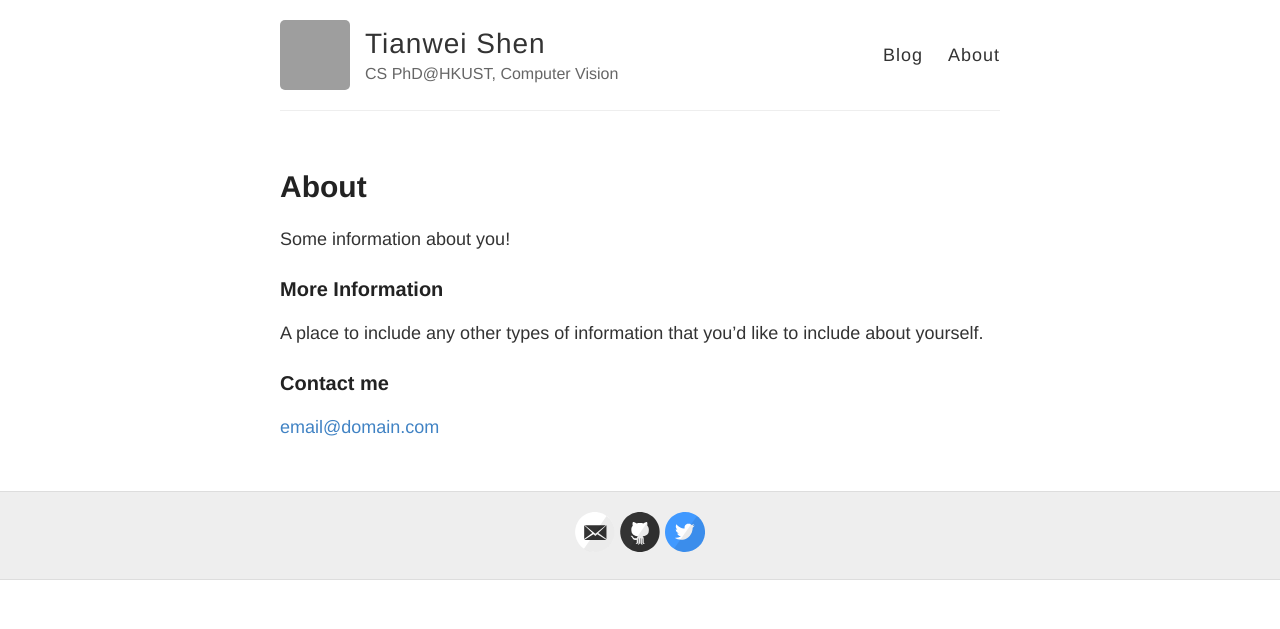
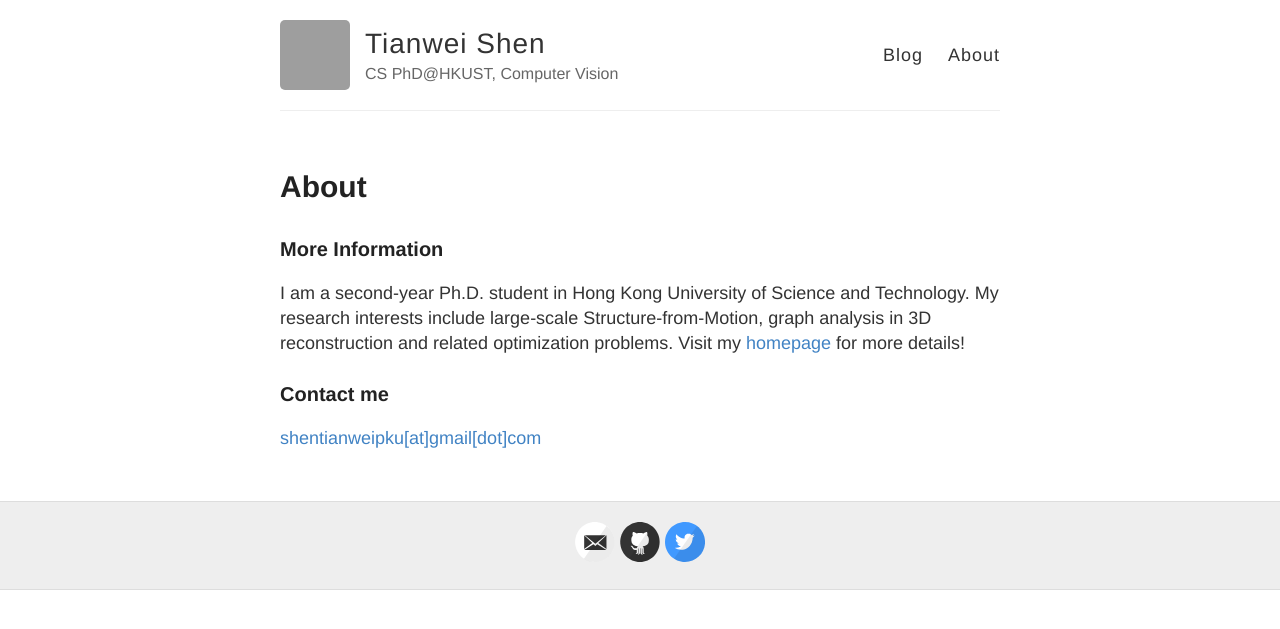
Before and after one commit to hlzz/hlzz.github.io, a Jekyll site: the page built from about.md, in a window 1280 px wide. Shown: the top 629 px of the page. Built offline with Jekyll 4.4.1, drawn with Linux system fonts in a browser that asks for light colours; Markdown is read by kramdown in place of the engine named in the settings; grey boxes are pictures that could not be loaded.

Commit message:
minor revision

```diff
--- a/about.md
+++ b/about.md
@@ -4,12 +4,10 @@ title: About
 permalink: /about/
 ---
 
-Some information about you!
-
 ### More Information
 
-A place to include any other types of information that you'd like to include about yourself.
+I am a second-year Ph.D. student in Hong Kong University of Science and Technology. My research interests include large-scale Structure-from-Motion, graph analysis in 3D reconstruction and related optimization problems. Visit my [homepage](www.tianweishen.com) for more details!
 
 ### Contact me
 
-[email@domain.com](mailto:email@domain.com)
+[shentianweipku[at]gmail[dot]com](mailto:shentianweipku@gmail.com)
```
Also changed, not shown: README.md.
